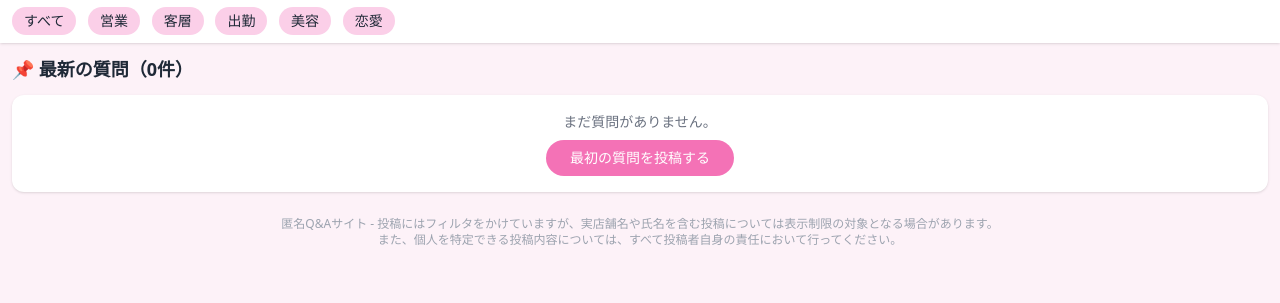
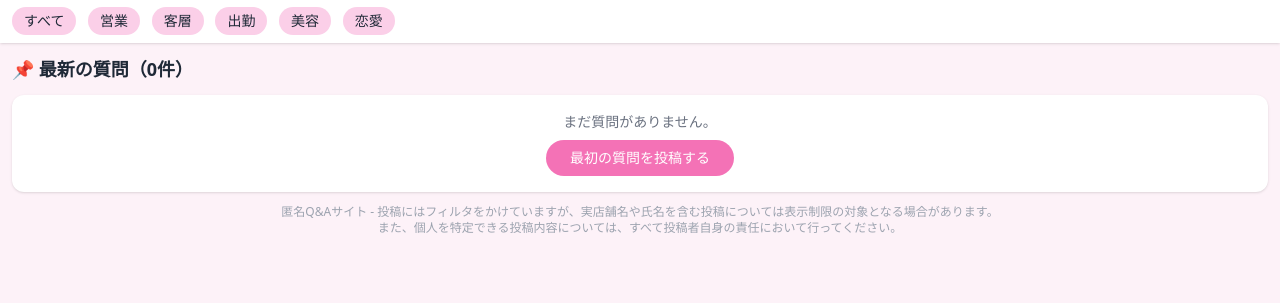
Before and after one commit to ymzk4160/ymzk4160-cabaq-flask, a Flask app: page / in a window 1280 px wide. Shown: the part 422-725 px from the top of the page. Run offline with Flask 3, Linux system fonts and the light colour scheme; some libraries are stand-ins or nearby versions.

Commit message:
Update base.html

```diff
--- a/app/templates/base.html
+++ b/app/templates/base.html
@@ -73,7 +73,7 @@
   {% block content %}{% endblock %}
 
   <!-- フッター -->
-  <footer class="text-center text-xs text-gray-400 mt-[-4px] p-4">
+  <footer class="text-center text-xs text-gray-400 mt-[-16px] p-4">
     匿名Q&Aサイト - 投稿にはフィルタをかけていますが、実店舗名や氏名を含む投稿については表示制限の対象となる場合があります。<br>
     また、個人を特定できる投稿内容については、すべて投稿者自身の責任において行ってください。
   </footer>
```
